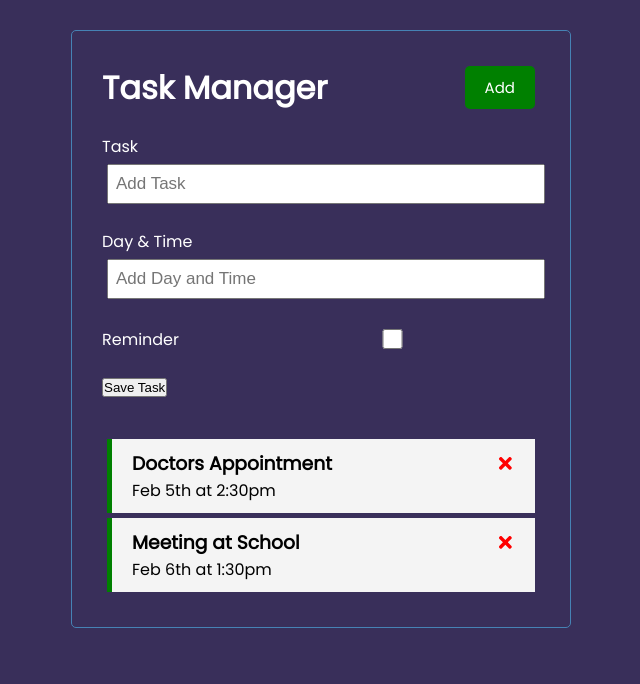
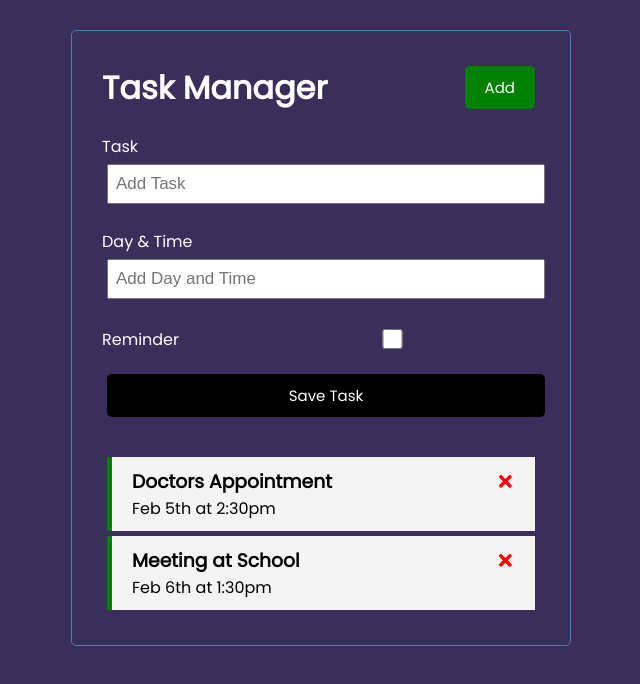
Before and after one commit to Axn-Switch/TaskManagerAssistant, a React (Create React App) app: page / in a window 1280 px wide. Shown: the top 684 px of the page, without its empty margins (319-959 px from the left). Built offline with nearby package versions, Linux system fonts and the light colour scheme.

Commit message:
form fixes

```diff
--- a/src/components/AddTask.js
+++ b/src/components/AddTask.js
@@ -14,7 +14,7 @@
             <input type="checkbox"/>
         </div>
 
-        <input type="submit" value="Save Task"/>
+        <input type="submit" value="Save Task" className="btn btn-block"/>
     </form>
   )
 }
```
